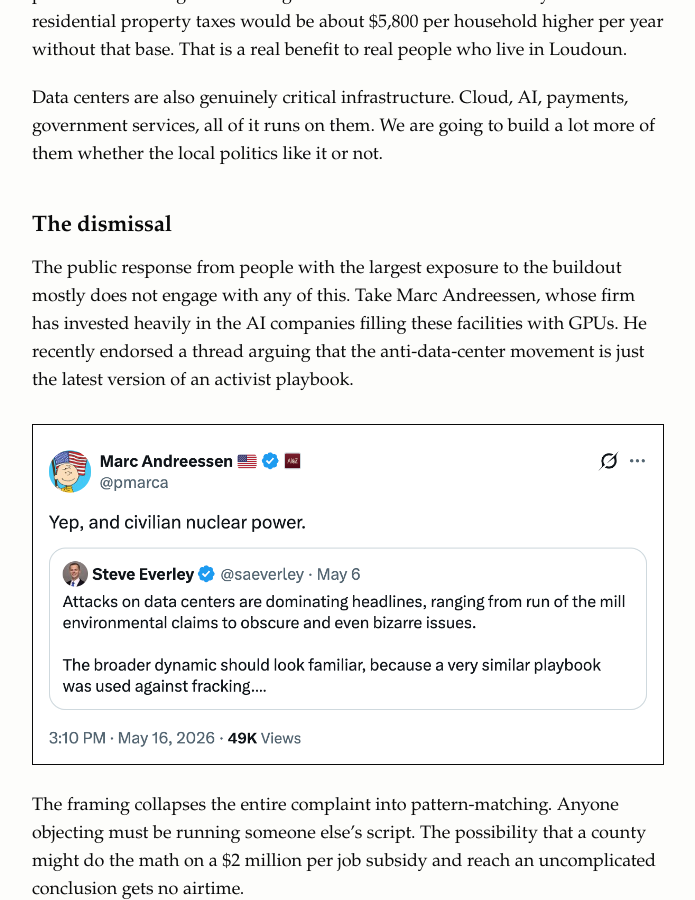
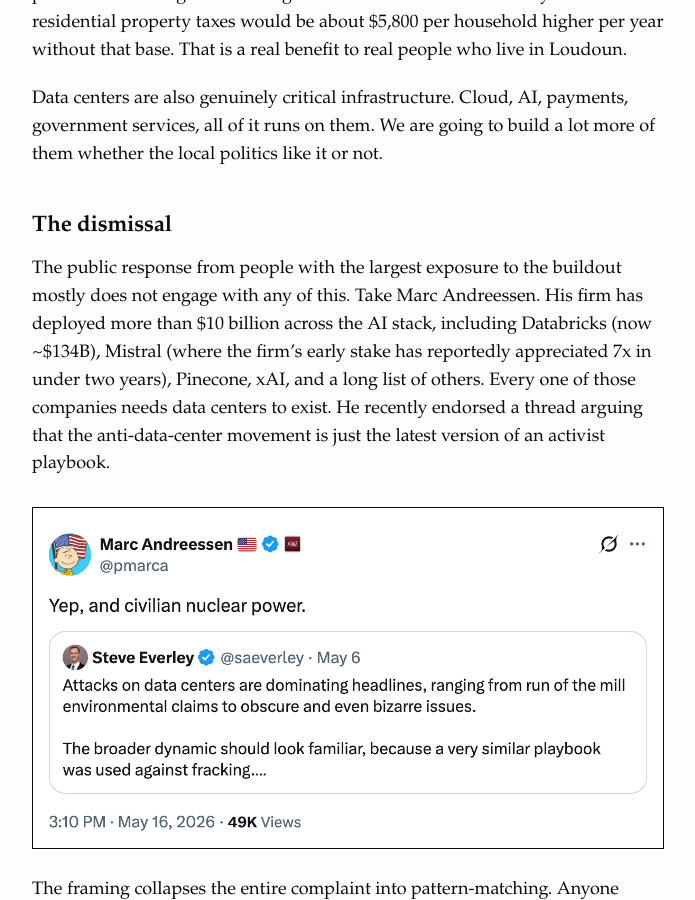
Before and after one commit to peterghrong/peterghrong.github.io, a Jekyll site: the page built from _posts/2026-05-17-on-the-data-center-backlash.md, in a window 1280 px wide and 900 px high, scrolled down 4830 px. Shown: the whole window, without its empty margins (292-987 px from the left). Built offline with Jekyll 4.4.1, drawn with Linux system fonts in a browser that asks for light colours.

Commit message:
Name a16z's concrete AI bets in dismissal section
Co-Authored-By: Claude Opus 4.7 <noreply@anthropic.com>

```diff
--- a/_posts/2026-05-17-on-the-data-center-backlash.md
+++ b/_posts/2026-05-17-on-the-data-center-backlash.md
@@ -63,7 +63,7 @@ Data centers are also genuinely critical infrastructure. Cloud, AI, payments, go
 
 ## The dismissal
 
-The public response from people with the largest exposure to the buildout mostly does not engage with any of this. Take Marc Andreessen, whose firm has invested heavily in the AI companies filling these facilities with GPUs. He recently endorsed a thread arguing that the anti-data-center movement is just the latest version of an activist playbook.
+The public response from people with the largest exposure to the buildout mostly does not engage with any of this. Take Marc Andreessen. His firm has deployed more than $10 billion across the AI stack, including Databricks (now ~$134B), Mistral (where the firm's early stake has reportedly appreciated 7x in under two years), Pinecone, xAI, and a long list of others. Every one of those companies needs data centers to exist. He recently endorsed a thread arguing that the anti-data-center movement is just the latest version of an activist playbook.
 
 ![Andreessen quote-tweeting Steve Everley](/assets/img/posts/data-centers/andreessen-tweet.png)
 
```
